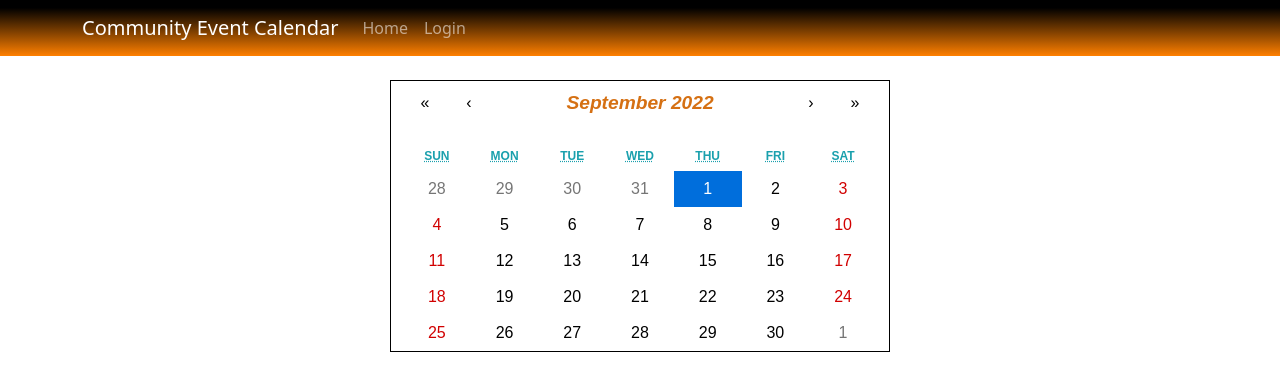
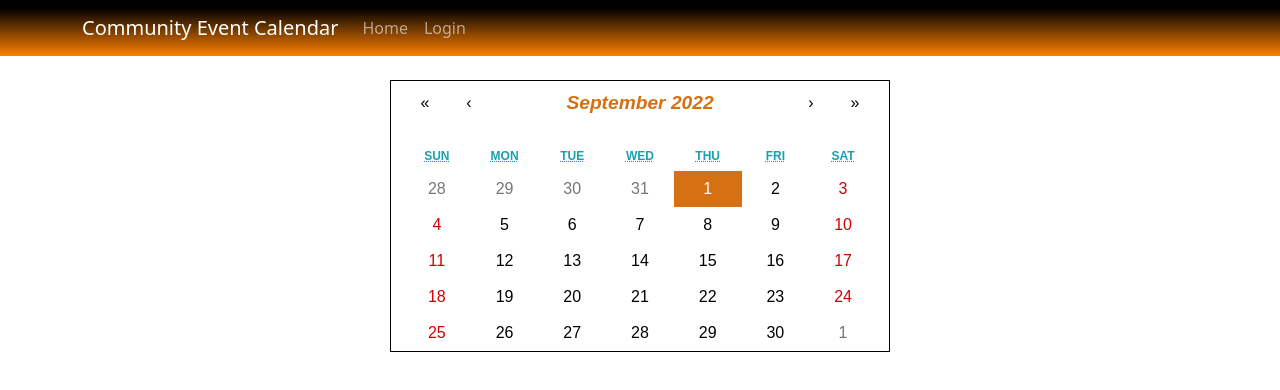
Before and after one commit to fpierreRun/Group-3-MVP, a React (Create React App) app in the folder client/: page / in a window 1280 px wide. Shown: the top 390 px of the page. Built offline with nearby package versions, Linux system fonts and the light colour scheme.

Commit message:
fixing styling

```diff
--- a/client/src/style.css
+++ b/client/src/style.css
@@ -99,26 +99,26 @@ span {
   background-color: #e6e6e6;
 }
 .react-calendar__tile--now {
-  background: #ffff76;
+  background: #1AA0AD;
 }
 .react-calendar__tile--now:enabled:hover,
 .react-calendar__tile--now:enabled:focus {
-  background: #ffffa9;
+  background: #1AA0AD;
 }
 .react-calendar__tile--hasActive {
-  background: #76baff;
+  background: #D57013;
 }
 .react-calendar__tile--hasActive:enabled:hover,
 .react-calendar__tile--hasActive:enabled:focus {
   background: #a9d4ff;
 }
 .react-calendar__tile--active {
-  background: #006edc;
+  background: #D57013;
   color: white;
 }
 .react-calendar__tile--active:enabled:hover,
 .react-calendar__tile--active:enabled:focus {
-  background: #1087ff;
+  background: #D57013;
 }
 .react-calendar--selectRange .react-calendar__tile--hover {
   background-color: #e6e6e6;
```
